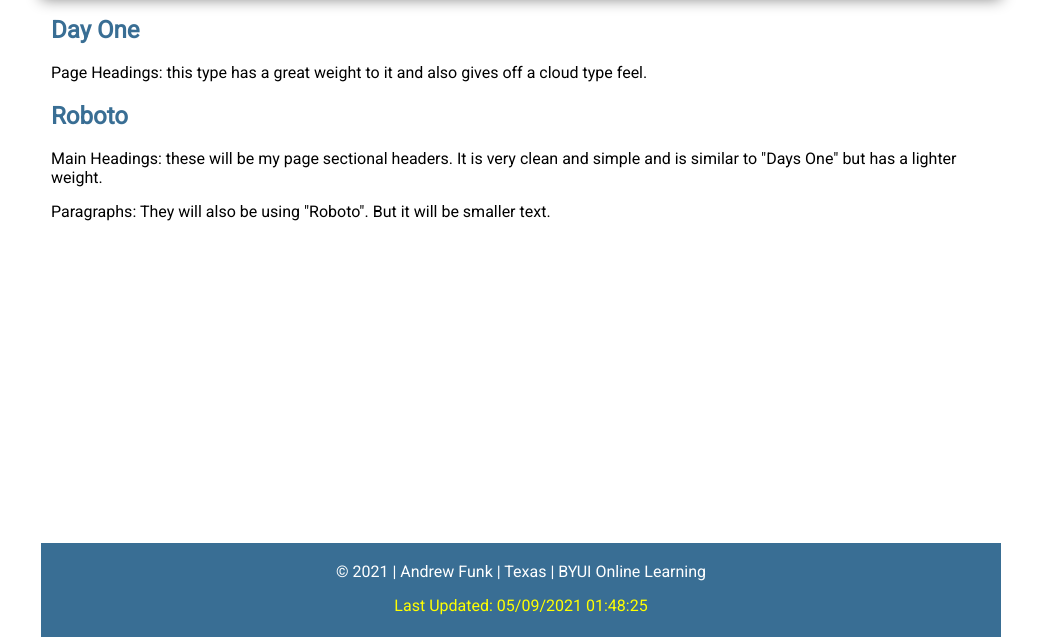
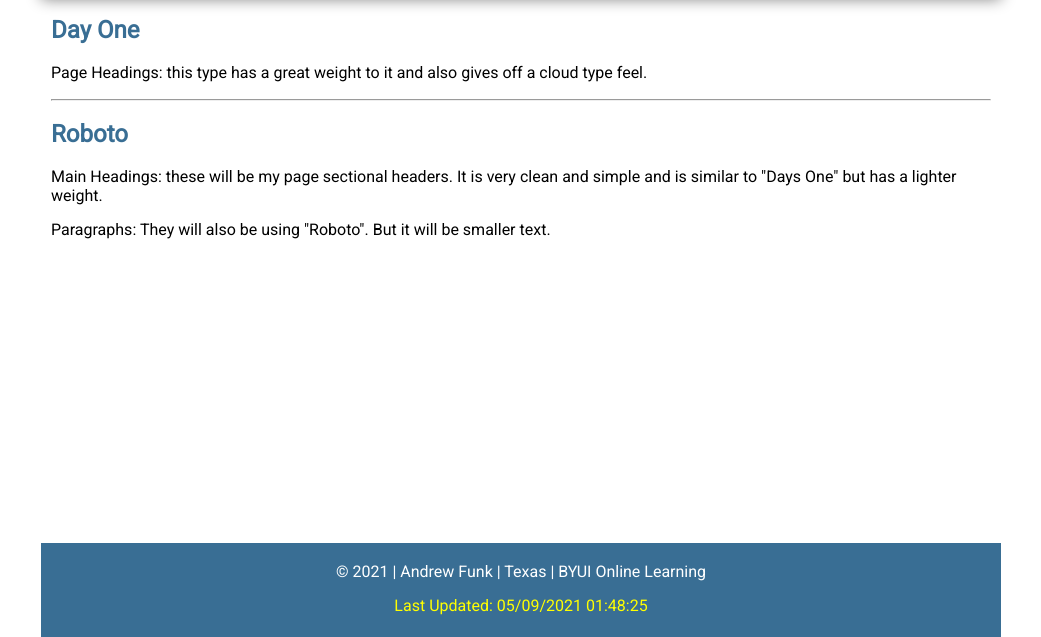
Before and after one commit to AFunk21/afunk21.github.io, a plain HTML site: page lesson3/typography.html in a window 1280 px wide. Shown: the part 184-821 px from the top of the page, without its empty margins (119-1160 px from the left). Drawn offline with Linux system fonts and the light colour scheme; a web font is replaced by a local one.

Commit message:
litteral commit

```diff
--- a/lesson3/typography.html
+++ b/lesson3/typography.html
@@ -28,16 +28,17 @@
     </nav>
 
       <main>
-        <div class="lesson2_grid">
-            <div class="column1">
+        <section>
             <h2>Day One</h2>
             <p>Page Headings: this type has a great weight to it and also gives off a cloud type feel.
             </p>
+           </section>
+           <hr>
+           <section>
             <h2>Roboto</h2>
             <p>Main Headings: these will be my page sectional headers. It is very clean and simple and is similar to "Days One" but has a lighter weight.</p>
             <p>Paragraphs: They will also be using "Roboto". But it will be smaller text.</p>
-            </div>
-        </div>
+        </section>
       </main>
 
       <footer>
```
Lines whose indentation alone changed are shown as unchanged.
